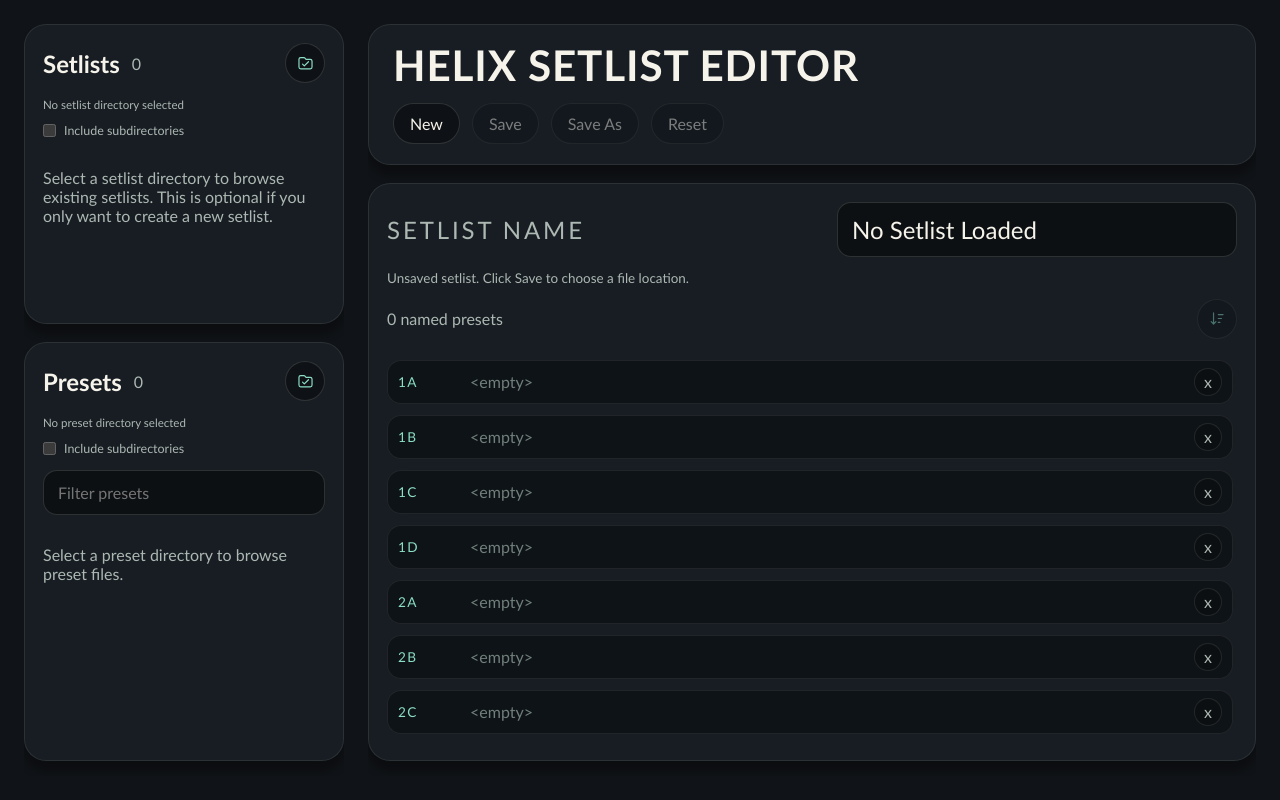
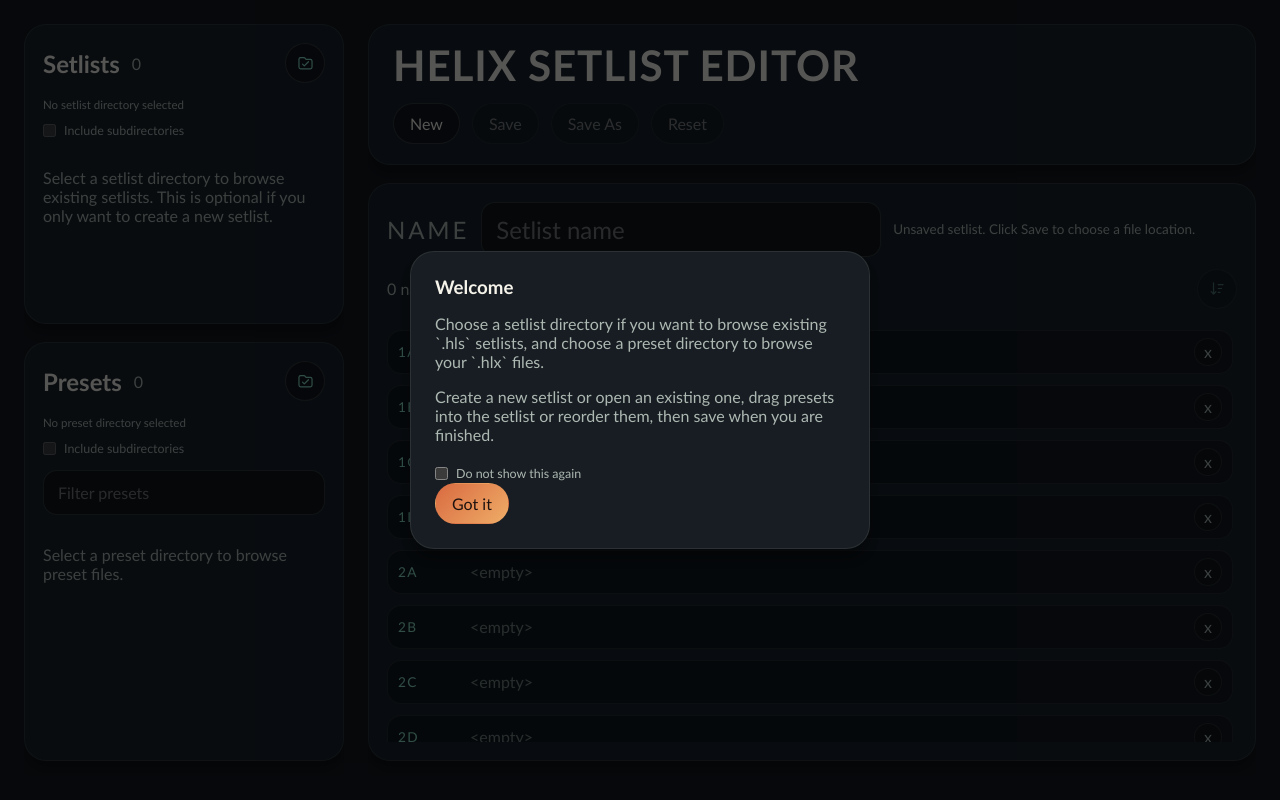
Before and after one commit to johnsherlock/HelixSetlistEditor, a React (Vite) app in the folder web/: page / in a window 1280 px wide. Built offline with nearby package versions, Linux system fonts and the light colour scheme.

Commit message:
UI bug fixes and intro message

```diff
--- a/web/src/App.tsx
+++ b/web/src/App.tsx
@@ -1,4 +1,4 @@
-import React, { useEffect, useMemo, useState } from "react";
+import React, { useEffect, useMemo, useRef, useState } from "react";
 
 import {
   getPresetNames,
@@ -25,8 +25,6 @@
 } from "./api";
 import type { AppSettings, LibraryEntry, SetlistDraft } from "./types";
 import { checkForAppUpdate, installAppUpdate, type AvailableAppUpdate } from "./updater";
-
-const NEW_SETLIST_DEFAULT_NAME = "New Setlist";
 
 type PendingAction =
   | { kind: "switch-setlist"; absolutePath: string }
@@ -105,7 +103,7 @@
 
 function sanitizeFileNameSegment(value: string): string {
   const normalized = value.trim().replace(/[\\/:*?"<>|]+/g, " ").replace(/\s+/g, " ");
-  return normalized || NEW_SETLIST_DEFAULT_NAME;
+  return normalized;
 }
 
 function buildSuggestedSetlistFileName(draft: SetlistDraft | null, activePath: string | null): string {
@@ -137,6 +135,34 @@
   }
 
   return stripExtension(getFileName(draft.sourcePath));
+}
+
+function getEditableSetlistName(draft: SetlistDraft | null): string {
+  if (!draft) {
+    return "";
+  }
+
+  const innerMeta = asRecord(asRecord(draft.innerJson).meta);
+
+  if (typeof innerMeta.name === "string") {
+    return innerMeta.name;
+  }
+
+  const outerMeta = asRecord(draft.outerTemplate.meta);
+
+  if (typeof outerMeta.name === "string") {
+    return outerMeta.name;
+  }
+
+  return stripExtension(getFileName(draft.sourcePath));
+}
+
+function hasValidSetlistName(draft: SetlistDraft | null): boolean {
+  return getEditableSetlistName(draft).trim().length > 0;
+}
+
+function hasValidSetlistNameValue(name: string): boolean {
+  return name.trim().length > 0;
 }
 
 function setSetlistName(draft: SetlistDraft, name: string): SetlistDraft {
@@ -207,6 +233,11 @@
   const [saving, setSaving] = useState(false);
   const [settingsLoaded, setSettingsLoaded] = useState(false);
   const [errorMessage, setErrorMessage] = useState<string | null>(null);
+  const [showWelcomeModal, setShowWelcomeModal] = useState(false);
+  const [hideWelcomeMessage, setHideWelcomeMessage] = useState(false);
+  const [welcomeOptOut, setWelcomeOptOut] = useState(false);
+  const [nameValidationError, setNameValidationError] = useState(false);
+  const [setlistNameInput, setSetlistNameInput] = useState("");
   const [pendingAction, setPendingAction] = useState<PendingAction>(null);
   const [pendingReplace, setPendingReplace] = useState<PendingReplace>(null);
   const [pendingDeleteSetlist, setPendingDeleteSetlist] = useState<PendingDeleteSetlist>(null);
@@ -219,6 +250,7 @@
   const [activeDropTarget, setActiveDropTarget] = useState<DropTarget>(null);
   const [dragPointer, setDragPointer] = useState<DragPointerState>(null);
   const [recentDropHighlight, setRecentDropHighlight] = useState<RecentDropHighlight>(null);
+  const setlistNameInputRef = useRef<HTMLInputElement>(null);
 
   const filteredPresets = useMemo(() => {
     const query = presetFilter.trim().toLowerCase();
@@ -232,7 +264,7 @@
 
   const slotLabels = useMemo(() => createSlotLabels(), []);
   const presetNames = useMemo(() => getPresetNames(draft), [draft]);
-  const title = `${getSetlistName(draft)}${dirty ? " *" : ""}`;
+  const title = `${getSetlistName(draft) || "Untitled Setlist"}${dirty ? " *" : ""}`;
   const unsavedPromptText =
     pendingAction?.kind === "new-draft"
       ? "Save, save as a copy, or discard edits before creating a new setlist draft."
@@ -259,6 +291,9 @@
         setPresetDirectory(settings.presetDirectory ?? null);
         setIncludeSetlistSubdirectories(settings.includeSetlistSubdirectories ?? false);
         setIncludePresetSubdirectories(settings.includePresetSubdirectories ?? false);
+        setHideWelcomeMessage(settings.hideWelcomeMessage ?? false);
+        setWelcomeOptOut(settings.hideWelcomeMessage ?? false);
+        setShowWelcomeModal(!settings.hideWelcomeMessage);
       } finally {
         if (!cancelled) {
           setSettingsLoaded(true);
@@ -298,8 +333,10 @@
       presetDirectory: presetDirectory ?? undefined,
       includeSetlistSubdirectories,
       includePresetSubdirectories,
+      hideWelcomeMessage,
     } satisfies AppSettings);
   }, [
+    hideWelcomeMessage,
     includePresetSubdirectories,
     includeSetlistSubdirectories,
     presetDirectory,
@@ -376,8 +413,10 @@
     try {
       const response = await loadSetlist(absolutePath);
       setDraft(cloneDraft(response.draft));
+      setSetlistNameInput(getEditableSetlistName(response.draft));
       setActivePath(absolutePath);
       setDirty(false);
+      setNameValidationError(false);
     } catch (error) {
       setErrorMessage(error instanceof Error ? error.message : "Failed to load the selected setlist.");
     } finally {
@@ -390,14 +429,16 @@
     setErrorMessage(null);
 
     try {
-      const nextDraft = setSetlistName(await loadBlankTemplate(), NEW_SETLIST_DEFAULT_NAME);
+      const nextDraft = setSetlistName(await loadBlankTemplate(), "");
 
       nextDraft.sourcePath = undefined;
 
       setDraft(nextDraft);
+      setSetlistNameInput("");
       setActivePath(null);
       setDirty(true);
       setPendingAction(null);
+      setNameValidationError(false);
     } catch (error) {
       setErrorMessage(error instanceof Error ? error.message : "Failed to create a new setlist.");
     } finally {
@@ -440,8 +481,14 @@
       return;
     }
 
-    setDraft(setSetlistName(draft, name.slice(0, 17)));
+    const nextName = name.slice(0, 17);
+
+    setDraft(setSetlistName(draft, nextName));
+    setSetlistNameInput(nextName);
     setDirty(true);
+    if (nextName.trim()) {
+      setNameValidationError(false);
+    }
   }
 
   function beginPointerDrag(source: DragSource, clientX: number, clientY: number, label: string): void {
@@ -784,8 +831,23 @@
     setShowSortConfirm(false);
   }
 
+  function ensureValidSetlistName(): boolean {
+    if (hasValidSetlistNameValue(setlistNameInput) && hasValidSetlistName(draft)) {
+      return true;
+    }
+
+    setNameValidationError(true);
+    setErrorMessage(null);
+    setlistNameInputRef.current?.focus();
+    return false;
+  }
+
   async function handleSave(): Promise<boolean> {
     if (!draft) {
+      return false;
+    }
+
+    if (!ensureValidSetlistName()) {
       return false;
     }
 
@@ -938,6 +1000,10 @@
       return false;
     }
 
+    if (!ensureValidSetlistName()) {
+      return false;
+    }
+
     setSaving(true);
     setErrorMessage(null);
 
@@ -989,6 +1055,14 @@
 
     setAvailableUpdate(null);
     setUpdateStatusMessage(null);
+  }
+
+  function handleDismissWelcome(): void {
+    setShowWelcomeModal(false);
+
+    if (welcomeOptOut) {
+      setHideWelcomeMessage(true);
+    }
   }
 
   async function handleInstallUpdate(): Promise<void> {
@@ -1187,12 +1261,13 @@
         <section className="editor-panel">
           <div className="title-row">
             <label className="field-label title-label" htmlFor="setlist-name-input">
-              Setlist Name
+              Name
             </label>
             <input
+              ref={setlistNameInputRef}
               id="setlist-name-input"
-              className="title-input"
-              value={getSetlistName(draft)}
+              className={`title-input ${nameValidationError ? "invalid" : ""}`}
+              value={setlistNameInput}
               onChange={(event) => handleNameChange(event.target.value)}
               disabled={!draft}
               placeholder="Setlist name"
@@ -1278,7 +1353,30 @@
         </div>
       ) : null}
 
-      {availableUpdate ? (
+      {showWelcomeModal ? (
+        <div className="modal-backdrop">
+          <div className="modal-card">
+            <h3>Welcome</h3>
+            <p>Choose a setlist directory if you want to browse existing `.hls` setlists, and choose a preset directory to browse your `.hlx` files.</p>
+            <p>Create a new setlist or open an existing one, drag presets into the setlist or reorder them, then save when you are finished.</p>
+            <label className="subdir-toggle modal-checkbox">
+              <input
+                type="checkbox"
+                checked={welcomeOptOut}
+                onChange={(event) => setWelcomeOptOut(event.target.checked)}
+              />
+              <span>Do not show this again</span>
+            </label>
+            <div className="modal-actions">
+              <button className="solid-button" onClick={handleDismissWelcome}>
+                Got it
+              </button>
+            </div>
+          </div>
+        </div>
+      ) : null}
+
+      {availableUpdate && !showWelcomeModal ? (
         <div className="modal-backdrop">
           <div className="modal-card">
             <h3>Update available</h3>
--- a/web/src/styles.css
+++ b/web/src/styles.css
@@ -130,6 +130,10 @@
   white-space: pre-wrap;
 }
 
+.modal-checkbox {
+  margin-top: 6px;
+}
+
 .panel-meta {
   display: grid;
   gap: 10px;
@@ -232,6 +236,11 @@
 .title-input:focus {
   border-color: var(--accent);
   box-shadow: 0 0 0 3px rgba(139, 222, 195, 0.14);
+}
+
+.title-input.invalid {
+  border-color: var(--danger);
+  box-shadow: 0 0 0 3px rgba(241, 138, 122, 0.14);
 }
 
 .title-input {
--- a/web/src/types.ts
+++ b/web/src/types.ts
@@ -51,4 +51,5 @@
   presetDirectory?: string;
   includeSetlistSubdirectories?: boolean;
   includePresetSubdirectories?: boolean;
+  hideWelcomeMessage?: boolean;
 }
```
Also changed, not shown: 2 other files (tests, documents, lock files or other folders).
